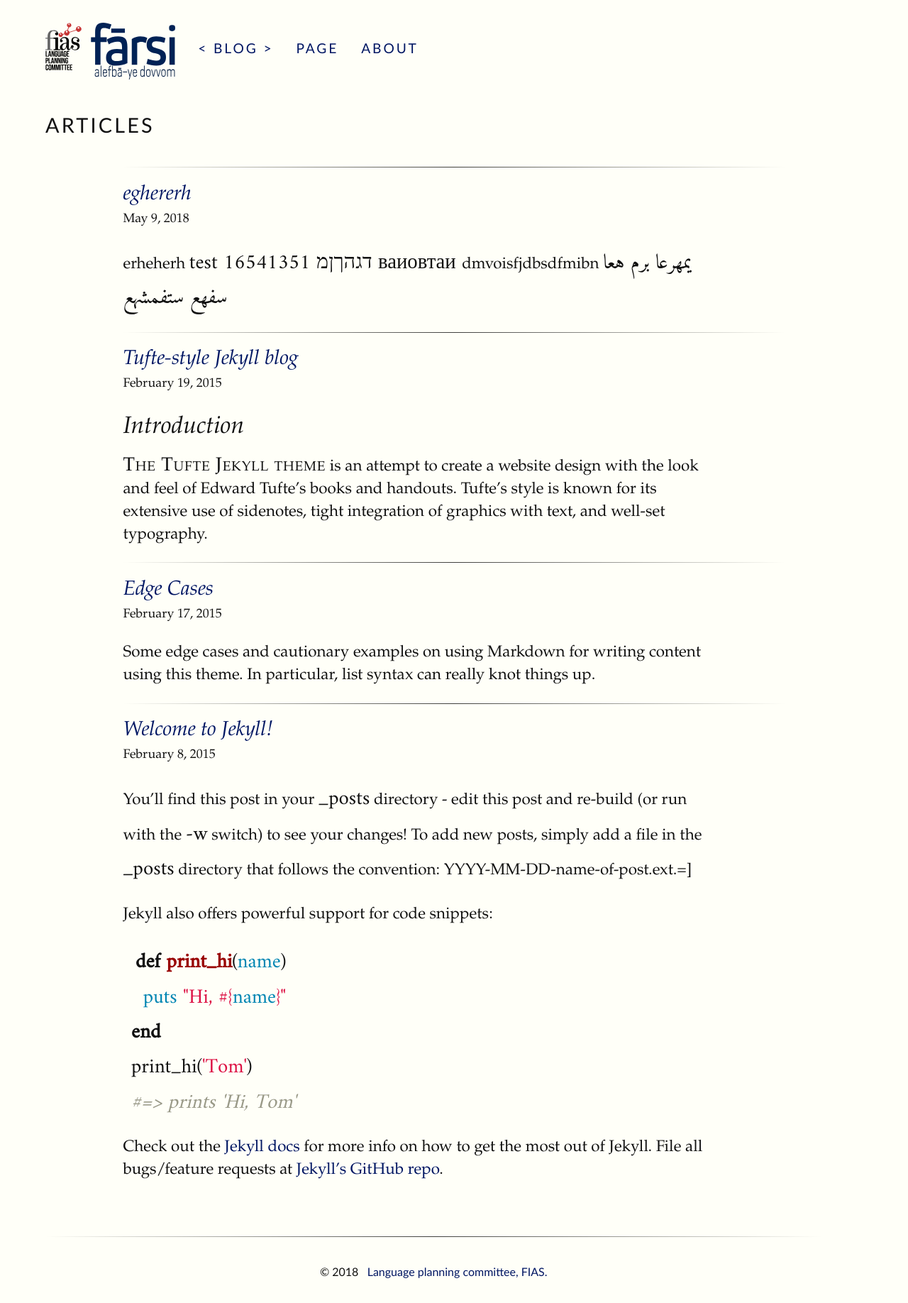
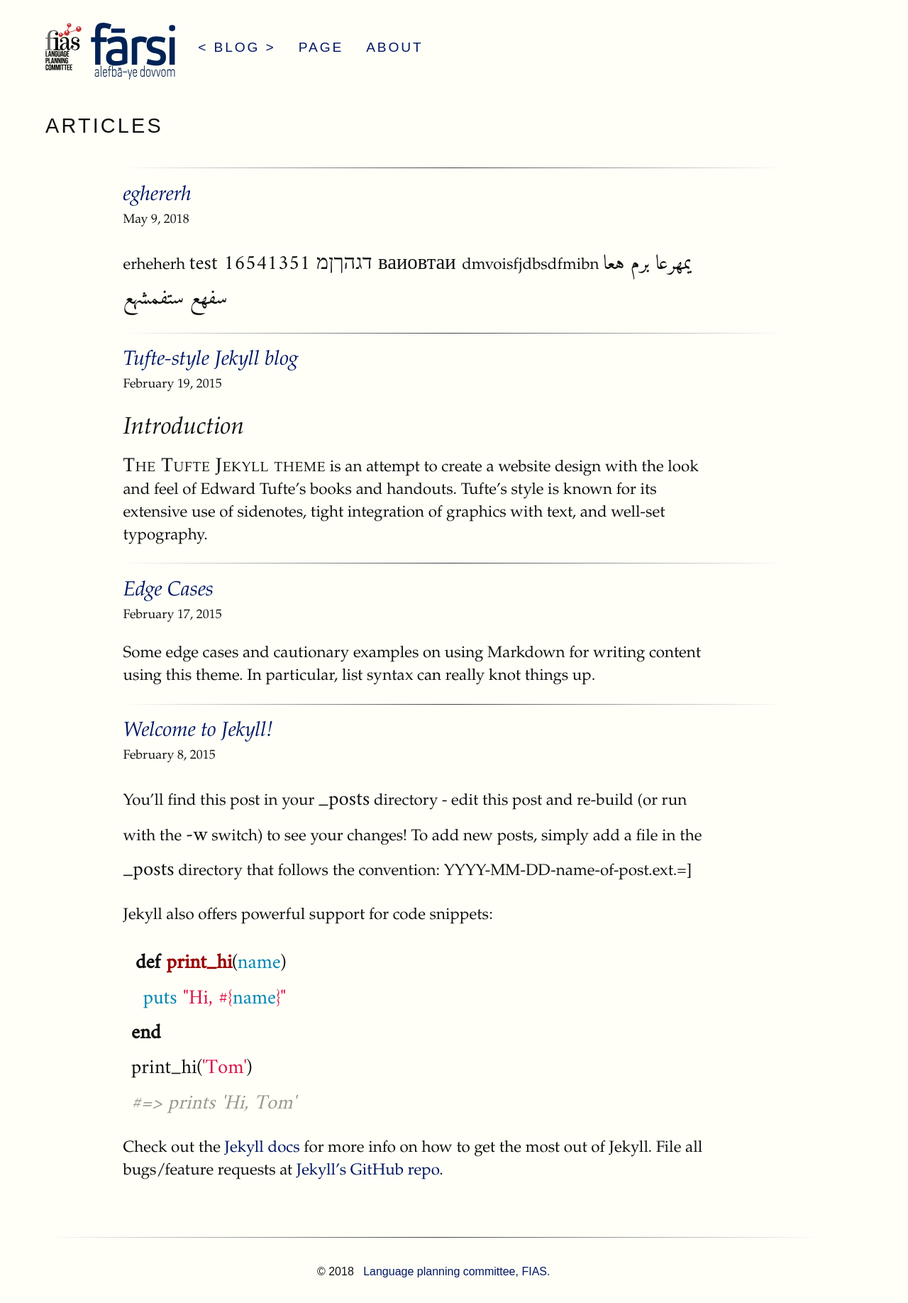
Before and after one commit to fiasinstitute/persian, a Jekyll site: the page built from index.html, in a window 1280 px wide. Shown: the whole page at 71% size. Built offline with Jekyll 4.4.1, drawn with Linux system fonts in a browser that asks for light colours; a script that is not in the unit is left out.

Commit message:
Update _settings.scss

```diff
--- a/_sass/_settings.scss
+++ b/_sass/_settings.scss
@@ -1,10 +1,10 @@
 /* This file contains all the constants for colors and font styles */
 
-$body-font:   "Book Antiqua", Georgia, serif;
+$body-font:   "Times New Roman", serif;
 // Note that Gill Sans is the top of the stack and corresponds to what is used in Tufte's books
 // However, it is not a free font, so if it is not present on the computer that is viewing the webpage
 // The free Google 'Lato' font is used instead. It is similar.
-$sans-font:  "Gill Sans", "Gill Sans MT", "Lato", Calibri, sans-serif;
+$sans-font:  Arial, sans-serif;
 $code-font: Amiri; //Consolas, "Liberation Mono", Menlo, Courier, monospace;
 $url-font: "Lucida Console", "Lucida Sans Typewriter", Monaco, "Bitstream Vera Sans Mono", monospace;
 $text-color: #111;
```
